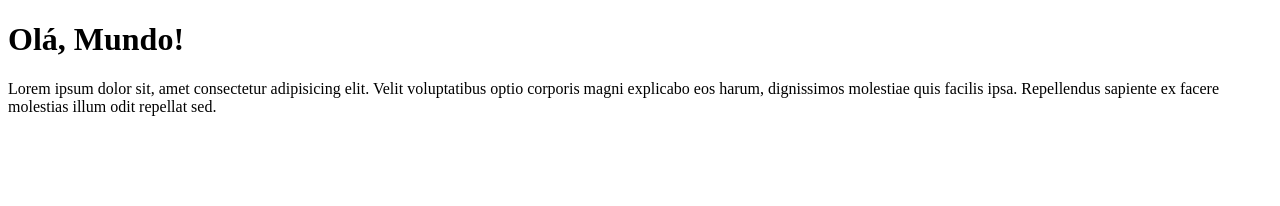
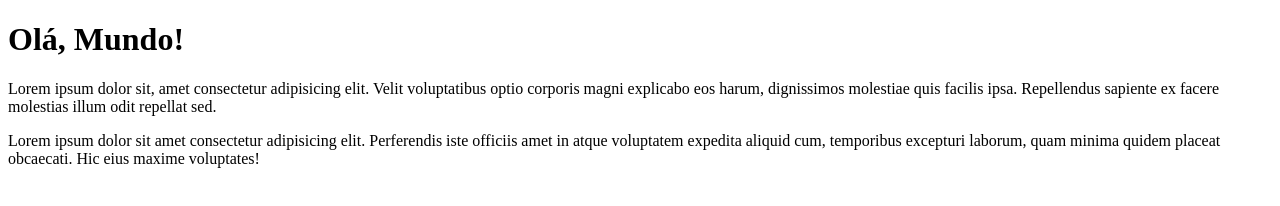
Before and after one commit to codeVilhena/Ola-Mundo, a plain HTML site: page site-exemplo/index.html in a window 1280 px wide. Drawn offline with Linux system fonts and the light colour scheme.

Commit message:
Adicionei um paragrafo

```diff
--- a/site-exemplo/index.html
+++ b/site-exemplo/index.html
@@ -9,5 +9,6 @@
 <body>
     <h1>Olá, Mundo!</h1>
     <p>Lorem ipsum dolor sit, amet consectetur adipisicing elit. Velit voluptatibus optio corporis magni explicabo eos harum, dignissimos molestiae quis facilis ipsa. Repellendus sapiente ex facere molestias illum odit repellat sed.</p>
+    <p>Lorem ipsum dolor sit amet consectetur adipisicing elit. Perferendis iste officiis amet in atque voluptatem expedita aliquid cum, temporibus excepturi laborum, quam minima quidem placeat obcaecati. Hic eius maxime voluptates!</p>
 </body>
 </html>
```
